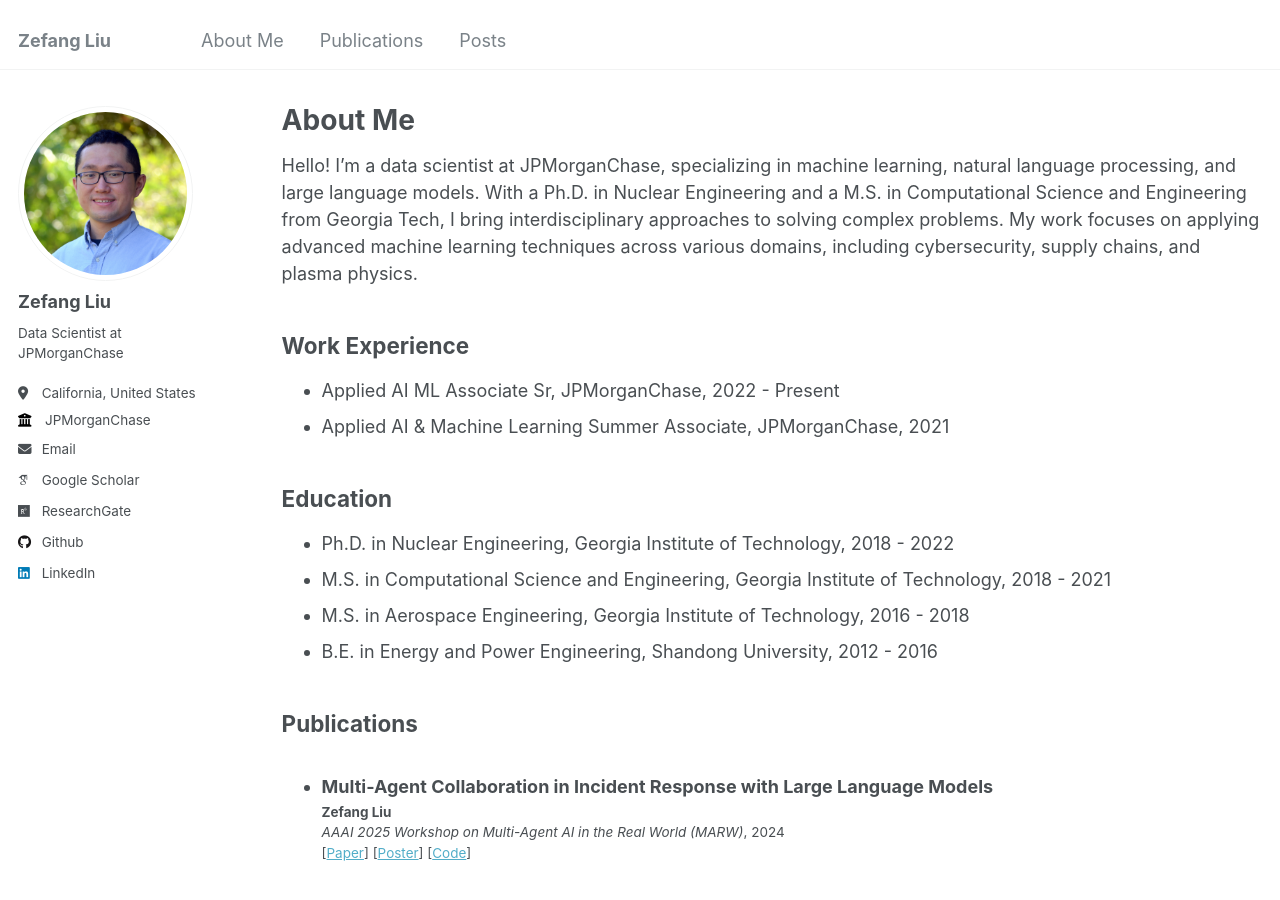
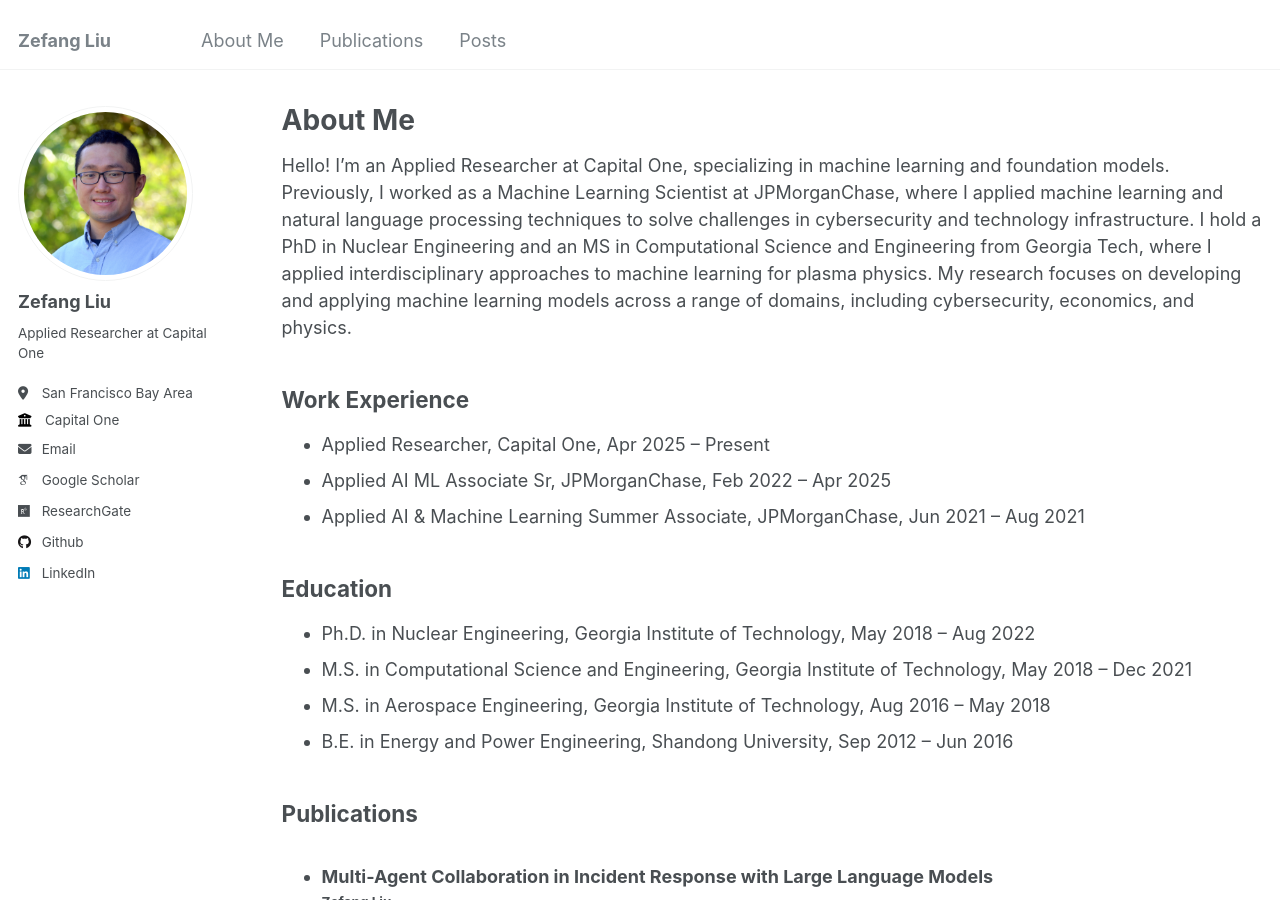
Before and after one commit to zefang-liu/zefang-liu.github.io, a Jekyll site: the page built from _pages/about.md, in a window 1280 px wide and 900 px high. Built offline with Jekyll 4.4.1, drawn with Linux system fonts in a browser that asks for light colours; some web fonts are replaced.

Commit message:
Update the bio

```diff
--- a/_config.yml
+++ b/_config.yml
@@ -12,7 +12,7 @@ locale                   : "en-US"
 title                    : "Zefang Liu"
 title_separator          : "-"
 name                     : &name "Zefang Liu"
-description              : &description "Data Scientist at JPMorganChase"
+description              : &description "Applied Researcher at Capital One"
 url                      : "https://zefang-liu.github.io" # the base hostname & protocol for your site
 baseurl                  : "" # the subpath of your site, e.g. "/blog"
 repository               : "zefang-liu/zefang-liu.github.io"
@@ -26,9 +26,9 @@ author:
   avatar           : "profile.png"
   name             : "Zefang Liu"
   pronouns         : # Example: "he/him/his"
-  bio              : "Data Scientist at JPMorganChase"
-  location         : "California, United States"
-  employer         : "JPMorganChase"
+  bio              : "Applied Researcher at Capital One"
+  location         : "San Francisco Bay Area"
+  employer         : "Capital One"
   uri              : # URL
   email            : "liuzefang@gatech.edu"
 
--- a/_pages/about.md
+++ b/_pages/about.md
@@ -9,19 +9,20 @@ redirect_from:
 
 {% include base_path %}
 
-Hello! I'm a data scientist at JPMorganChase, specializing in machine learning, natural language processing, and large language models. With a Ph.D. in Nuclear Engineering and a M.S. in Computational Science and Engineering from Georgia Tech, I bring interdisciplinary approaches to solving complex problems. My work focuses on applying advanced machine learning techniques across various domains, including cybersecurity, supply chains, and plasma physics.
+Hello! I’m an Applied Researcher at Capital One, specializing in machine learning and foundation models. Previously, I worked as a Machine Learning Scientist at JPMorganChase, where I applied machine learning and natural language processing techniques to solve challenges in cybersecurity and technology infrastructure. I hold a PhD in Nuclear Engineering and an MS in Computational Science and Engineering from Georgia Tech, where I applied interdisciplinary approaches to machine learning for plasma physics. My research focuses on developing and applying machine learning models across a range of domains, including cybersecurity, economics, and physics.
 
 ## Work Experience
 
-* Applied AI ML Associate Sr, JPMorganChase, 2022 - Present
-* Applied AI & Machine Learning Summer Associate, JPMorganChase, 2021
+* Applied Researcher, Capital One, Apr 2025 – Present
+* Applied AI ML Associate Sr, JPMorganChase, Feb 2022 – Apr 2025
+* Applied AI & Machine Learning Summer Associate, JPMorganChase, Jun 2021 – Aug 2021
 
 ## Education
 
-* Ph.D. in Nuclear Engineering, Georgia Institute of Technology, 2018 - 2022
-* M.S. in Computational Science and Engineering, Georgia Institute of Technology, 2018 - 2021
-* M.S. in Aerospace Engineering, Georgia Institute of Technology, 2016 - 2018
-* B.E. in Energy and Power Engineering, Shandong University, 2012 - 2016
+* Ph.D. in Nuclear Engineering, Georgia Institute of Technology, May 2018 – Aug 2022
+* M.S. in Computational Science and Engineering, Georgia Institute of Technology, May 2018 – Dec 2021
+* M.S. in Aerospace Engineering, Georgia Institute of Technology, Aug 2016 – May 2018
+* B.E. in Energy and Power Engineering, Shandong University, Sep 2012 – Jun 2016
 
 ## Publications
 
```
